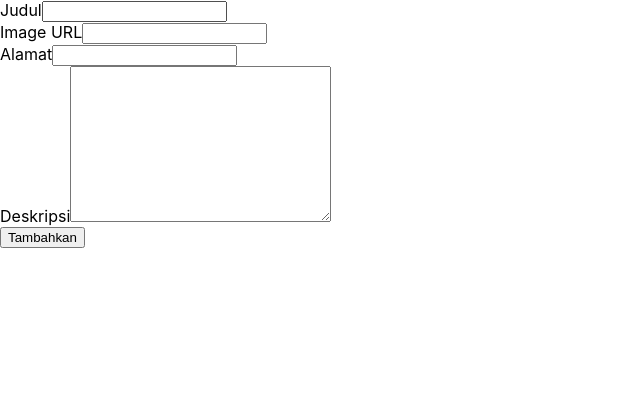
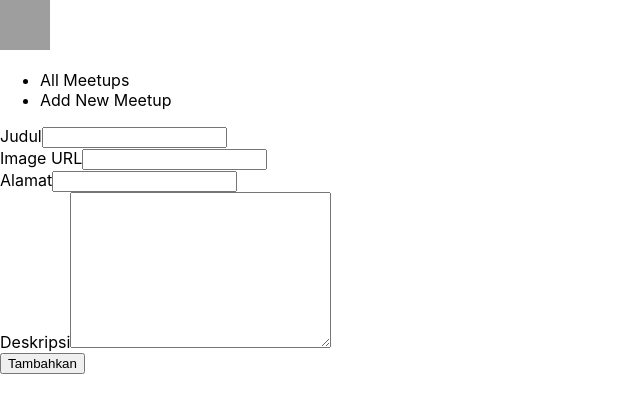
Before and after one commit to kalwabed/alterra-nextjs, a Next.js app: page /new in a window 1280 px wide. Shown: the top 412 px of the page, without its empty margins (0-640 px from the left). Built offline with nearby package versions, Linux system fonts and the light colour scheme; grey boxes are pictures that could not be loaded.

Commit message:
layout and _app.jsx

```diff
--- /dev/null
+++ b/components/layout.jsx
@@ -0,0 +1,26 @@
+import Link from 'next/link'
+import React from 'react'
+
+const Layout = ({ children }) => {
+  return (
+    <>
+      <header>
+        <img src="https://picsum.photos/50" width={50} alt="logo" className="logo" />
+        <nav>
+          <ul>
+            <li>
+              <Link href="/">All Meetups</Link>
+            </li>
+            <li>
+              <Link href="/new">Add New Meetup</Link>
+            </li>
+          </ul>
+        </nav>
+      </header>
+
+      <main>{children}</main>
+    </>
+  )
+}
+
+export default Layout
--- a/pages/_app.jsx
+++ b/pages/_app.jsx
@@ -1,7 +1,12 @@
+import Layout from '../components/layout'
 import '../styles/globals.css'
 
 function MyApp({ Component, pageProps }) {
-  return <Component {...pageProps} />
+  return (
+    <Layout>
+      <Component {...pageProps} />
+    </Layout>
+  )
 }
 
 export default MyApp
```
